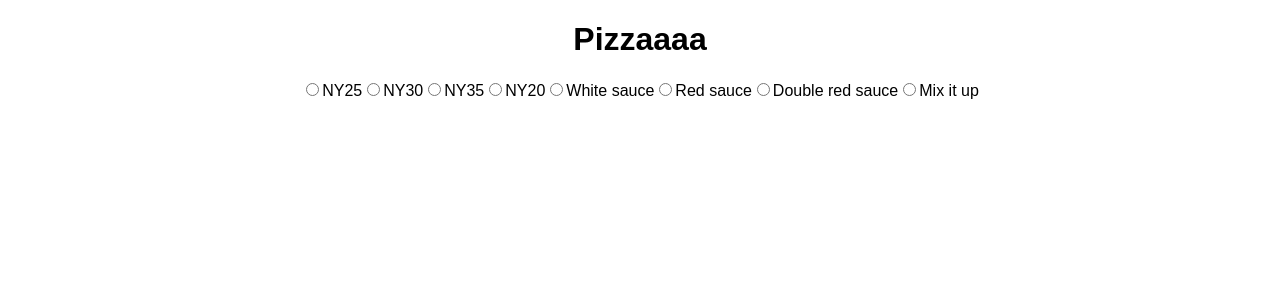
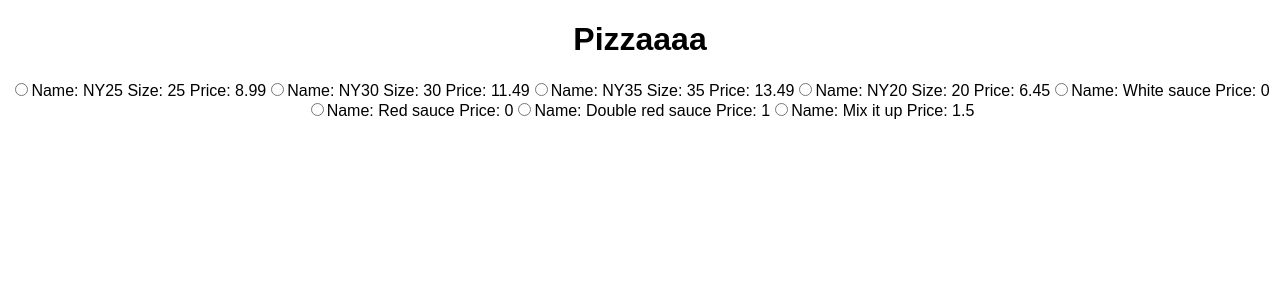
Before and after one commit to Carlier92/homework-6, a React (Create React App) app in the folder pizza-app/: page / in a window 1280 px wide. Shown: the top 300 px of the page. Built offline with nearby package versions, Linux system fonts and the light colour scheme.

Commit message:
radio buttons with information

```diff
--- /dev/null
+++ b/pizza-app/src/components/PizzaBases.js
@@ -0,0 +1,43 @@
+import React, { PureComponent } from 'react'
+
+class PizzaBases extends PureComponent {
+    constructor(props) {
+        super(props);
+        this.state = {
+            value: []
+        }
+
+        this.handleChange = this.handleChange.bind(this);
+        this.handleSubmit = this.handleSubmit.bind(this);
+    }
+
+    handleChange(event) {
+        this.setState({
+            value: event.target.value
+        })
+    }
+
+    handleSubmit(event) {
+        event.preventDefault();
+        // alert(`You chose the ${this.state.size} pizza.`);
+    }
+
+    render() {
+
+        return (
+            this.props.data.map(pizzaBases => {
+                return (<label>
+                    <input
+                        type="radio"
+                        value={this.state.value}
+                        checked={this.state.value === pizzaBases.name}
+                        onChange={this.handleChange}
+                    />
+                    Name: {pizzaBases.name} Size: {pizzaBases.size} Price: {pizzaBases.price}
+                </label>)
+            })
+        )
+    }
+}
+
+export default PizzaBases
--- a/pizza-app/src/components/RadioComponent.js
+++ b/pizza-app/src/components/PizzaSauces.js
@@ -1,12 +1,10 @@
 import React, { PureComponent } from 'react'
-import PropTypes from 'prop-types'
-import { connect } from 'react-redux'
 
-class RadioComponent extends PureComponent {
+class PizzaSauces extends PureComponent {
     constructor(props) {
         super(props);
         this.state = {
-            size: 0
+            value: []
         }
 
         this.handleChange = this.handleChange.bind(this);
@@ -15,7 +13,7 @@ class RadioComponent extends PureComponent {
 
     handleChange(event) {
         this.setState({
-            size: event.target.value
+            value: event.target.value
         })
     }
 
@@ -27,25 +25,19 @@ class RadioComponent extends PureComponent {
     render() {
 
         return (
-            this.props.data.map(item => {
+            this.props.data.map(PizzaSauces => {
                 return (<label>
                     <input
                         type="radio"
-                        // value="small"
-                        // checked={this.state.size === "small"}
+                        value={this.state.value}
+                        checked={this.state.value === PizzaSauces.name}
                         onChange={this.handleChange}
                     />
-                    {item.name}
+                    Name: {PizzaSauces.name} Price: {PizzaSauces.price}
                 </label>)
             })
         )
     }
 }
 
-// const mapStateToProps = ({ selectedWord, lettersGuessed }) => {
-//     return {
-//         hiddenWord: showGuess(selectedWord, lettersGuessed),
-//     }
-// }
-
-export default RadioComponent
+export default PizzaSauces
--- a/pizza-app/src/containers/AllOptions.js
+++ b/pizza-app/src/containers/AllOptions.js
@@ -1,8 +1,9 @@
 import React, { PureComponent } from 'react'
 import PropTypes from 'prop-types'
 import { connect } from 'react-redux'
-import {pizzaBases, pizzaSauces, pizzaToppings} from '../data/pizza-options'
-import RadioComponent from '../components/RadioComponent'
+import {bases, sauces, toppings} from '../data/pizza-options'
+import PizzaBases from '../components/PizzaBases'
+import PizzaSauces from '../components/PizzaSauces'
 
 class AllOptions extends PureComponent {
 
@@ -10,20 +11,21 @@ class AllOptions extends PureComponent {
 
         return (
             <form>
-                <RadioComponent data={pizzaBases} />
-                <RadioComponent data={pizzaSauces} />
+                <PizzaBases data={bases} />
+                <PizzaSauces data={sauces} />
                 {/* <CheckBoxComponent data={pizzaToppings} /> */}
             </form>
         )
     }
 }
 
-const mapStateToProps = ({ pizzaBases, pizzaSauces, pizzaToppings, RadioComponent }) => {
+const mapStateToProps = ({ bases, sauces, toppings, PizzaBases, PizzaSauces }) => {
     return {
-        pizzaBases,
-        pizzaSauces,
-        pizzaToppings,
-        RadioComponent
+        PizzaBases,
+        PizzaSauces,
+        toppings,
+        bases,
+        sauces
     }
 }
 
--- a/pizza-app/src/data/pizza-options.js
+++ b/pizza-app/src/data/pizza-options.js
@@ -1,18 +1,18 @@
-export const pizzaBases = [ //radio button
+export const bases = [ //radio button
     {id: 1, name: 'NY25', size: 25, price: 8.99},
     {id: 2, name: 'NY30', size: 30, price: 11.49},
     {id: 3, name: 'NY35', size: 35, price: 13.49},
     {id: 4, name: 'NY20', size: 20, price: 6.45}
   ]
 
-  export const pizzaSauces = [ //radio buttons
+  export const sauces = [ //radio buttons
     {id: 1, name: 'White sauce', price: 0.00},
     {id: 2, name: 'Red sauce', price: 0.00},
     {id: 3, name: 'Double red sauce', price: 1.00},
     {id: 4, name: 'Mix it up', price: 1.50}
   ]
 
-  export const pizzaToppings = [ //checkbox
+  export const toppings = [ //checkbox
     {id: 1, name: 'Pineapple', price: 0.50},
     {id: 2, name: 'Corn', price: 0.50},
     {id: 3, name: 'Olives (green)', price: 0.50},
```
